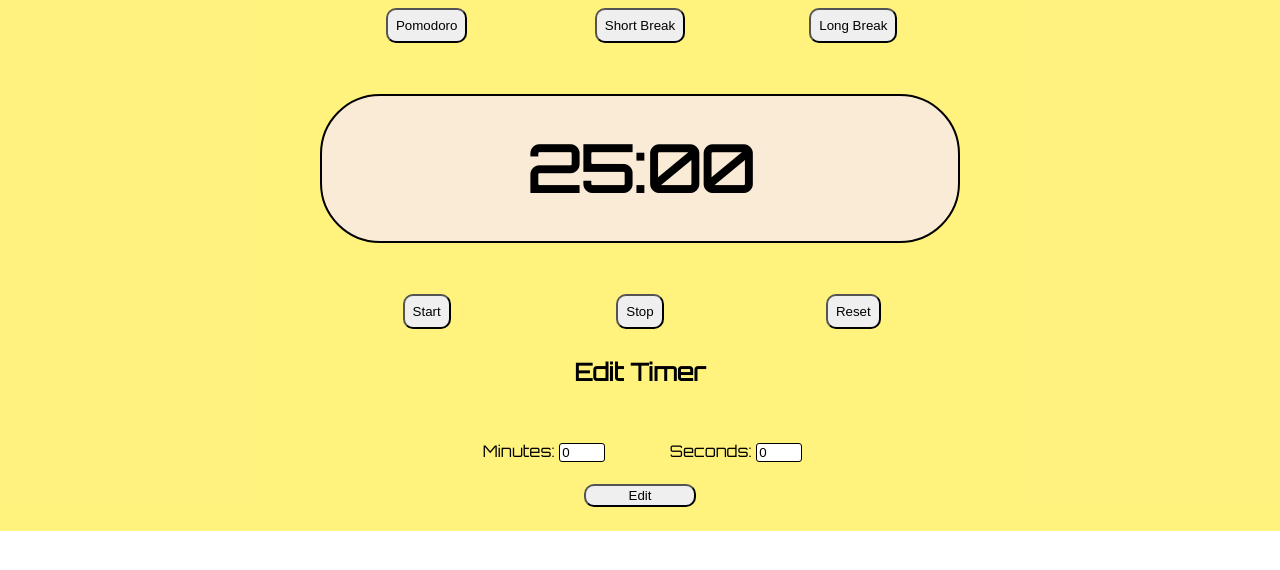
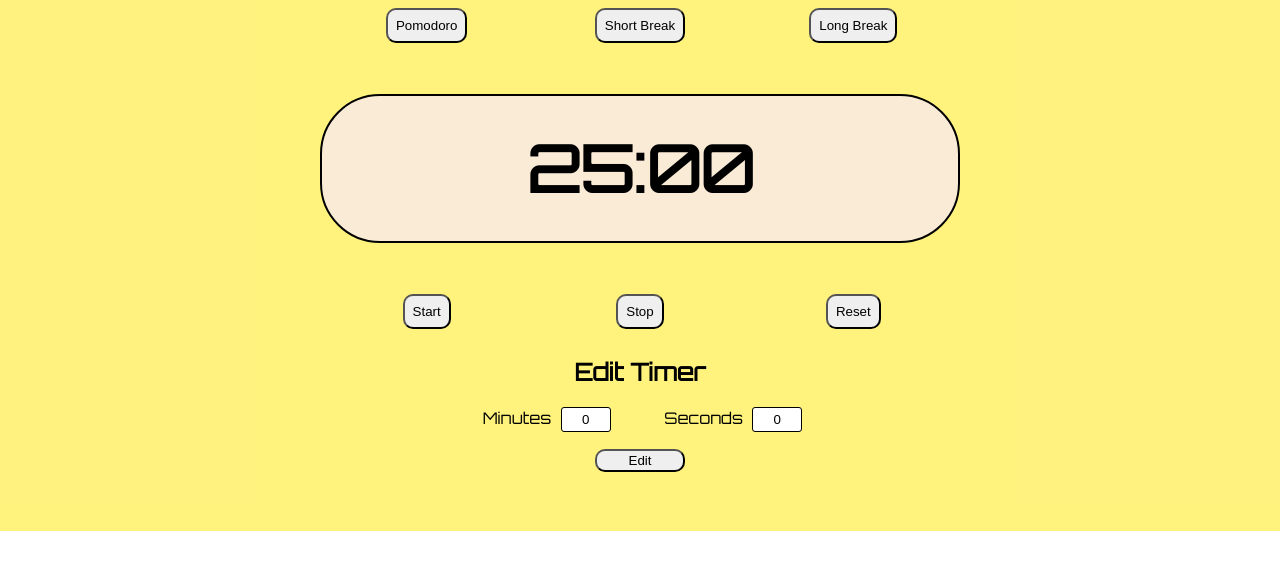
Before and after one commit to adibalamir/Pomodoro, a React (Create React App) app: page / in a window 1280 px wide. Shown: the top 570 px of the page. Built offline with nearby package versions, Linux system fonts and the light colour scheme.

Commit message:
Fixed bug where seconds would input as a string and would multiply timer by 10, input fields are inputted as integers now.

```diff
--- a/src/App.js
+++ b/src/App.js
@@ -59,20 +59,17 @@ class App extends Component {
 
   changeMinutes = (event) => {
     this.setState({
-      minutesInput: event.target.value
+      minutesInput: parseInt(event.target.value, 10)
     })
   }
 
   changeSeconds = (event) => {
     this.setState({
-      secondsInput: event.target.value
+      secondsInput: parseInt(event.target.value, 10)
     })
   }
 
   handleSubmit = () => {
-    if (this.state.secondsInput.length != 0) {
-      this.setState({secondsInput: parseInt(this.state.secondsInput, 10)})
-    }
     this.setState({
       time: (this.state.minutesInput * 60) + this.state.secondsInput,
       resetTime: (this.state.minutesInput * 60) + (this.state.secondsInput)
--- a/src/Components/EditAlarm.js
+++ b/src/Components/EditAlarm.js
@@ -7,11 +7,11 @@ class EditAlarm extends Component {
       <div className="editAlarmContainer">
         <h2 className="editHeader">Edit Timer</h2>
         <div className="minutes">
-          <p>Minutes: </p>
+          <p>Minutes </p>
           <input value={this.props.minutes} onChange={this.props.changeMinutes} />
         </div>
         <div className="seconds">
-          <p>Seconds: </p>
+          <p>Seconds </p>
           <input value={this.props.seconds} onChange={this.props.changeSeconds} />
         </div>
         <button className="editButton" onClick={this.props.submit}>Edit</button>
--- a/src/assets/css/EditAlarm.css
+++ b/src/assets/css/EditAlarm.css
@@ -2,11 +2,10 @@
   -webkit-appearance: none;
   grid-area: editAlarm;
   display: grid;
-  grid-template-columns: 1fr 1fr 0.5fr 0.5fr 1fr 1fr;
+  grid-template-columns: 1fr 1fr 0.4fr 0.4fr 1fr 1fr;
   grid-template-rows: 1fr 0.5fr 0.5fr 0.5fr;
   grid-template-areas:
   '. editHeader editHeader editHeader editHeader .'
-  '. . . . . .'
   '. minutes minutes seconds seconds .'
   '. . edit edit . .'
 }
@@ -22,10 +21,13 @@
 .minutes input {
   border: 1px solid black;
   border-radius: 3px;
+  text-align: center;
+  padding: 0.25rem;
 }
 
 .minutes p {
   display: inline;
+  margin-right: 5px;
 }
 
 .seconds {
@@ -35,10 +37,13 @@
 .seconds input {
   border: 1px solid black;
   border-radius: 3px;
+  text-align: center;
+  padding: 0.25rem;
 }
 
 .seconds p {
   display: inline;
+  margin-right: 5px;
 }
 
 .editButton {
```
